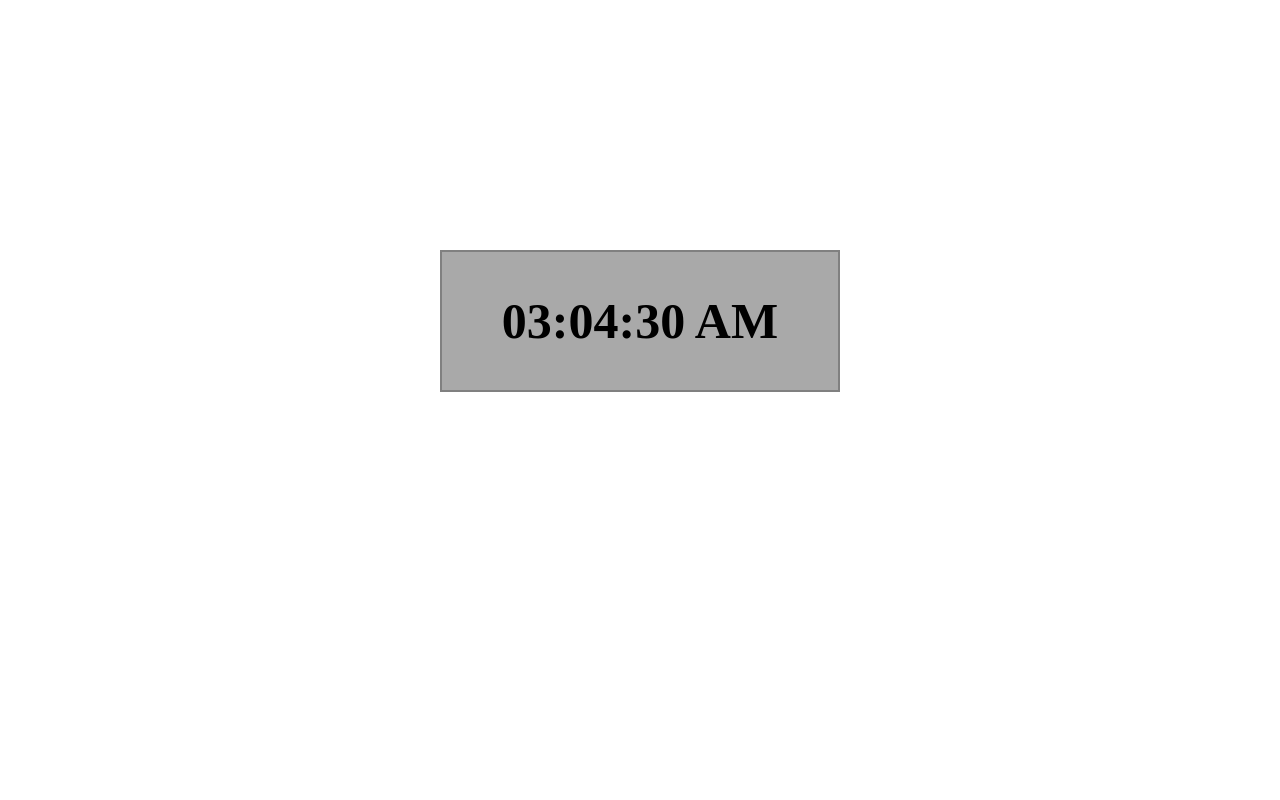
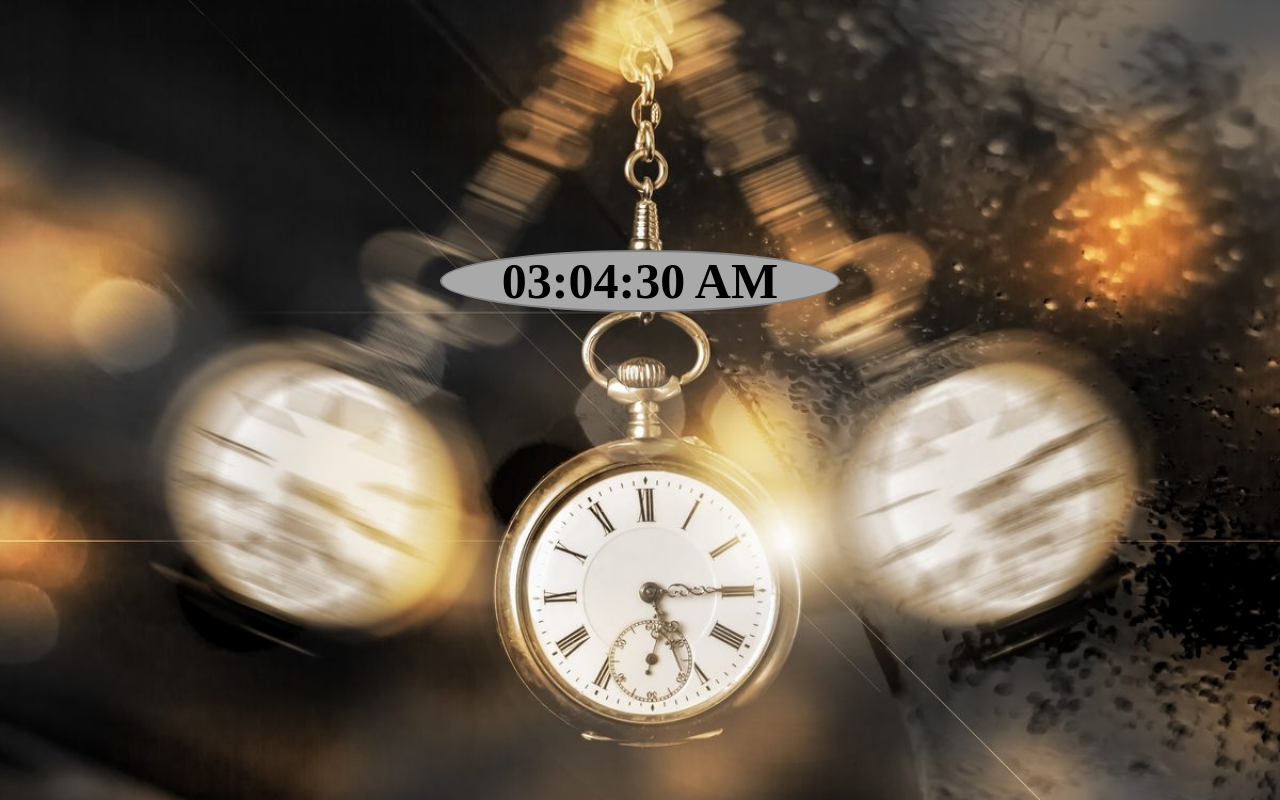
Before and after one commit to eryilmazysf/Responsive-Digital-Clock, a plain HTML site: page index.html in a window 1280 px wide. Drawn offline with Linux system fonts and the light colour scheme.

Commit message:
added background image

```diff
--- a/style.css
+++ b/style.css
@@ -2,6 +2,12 @@
     padding: 0;
     margin: 0;
     box-sizing: border-box;
+}
+
+body {
+    background-image: url("clock.jpg");
+    background-repeat: no-repeat;
+    background-size: cover;
 }
 
 #time {
@@ -12,14 +18,14 @@
     width: 25rem;
     margin: auto;
     margin-top: 250px;
-    padding: 5vh;
     font-size: 50px;
     font-weight: bolder;
     background-color: darkgray;
     border: 2px solid gray;
+    border-radius: 50%;
 }
 
-@media screen and (max-width:375px) and (max-width:414px) {
+@media screen and (max-width:414px) {
     #time {
         width: 20rem;
         font-size: 50px;
```
Also changed, not shown: clock.jpg (added).
